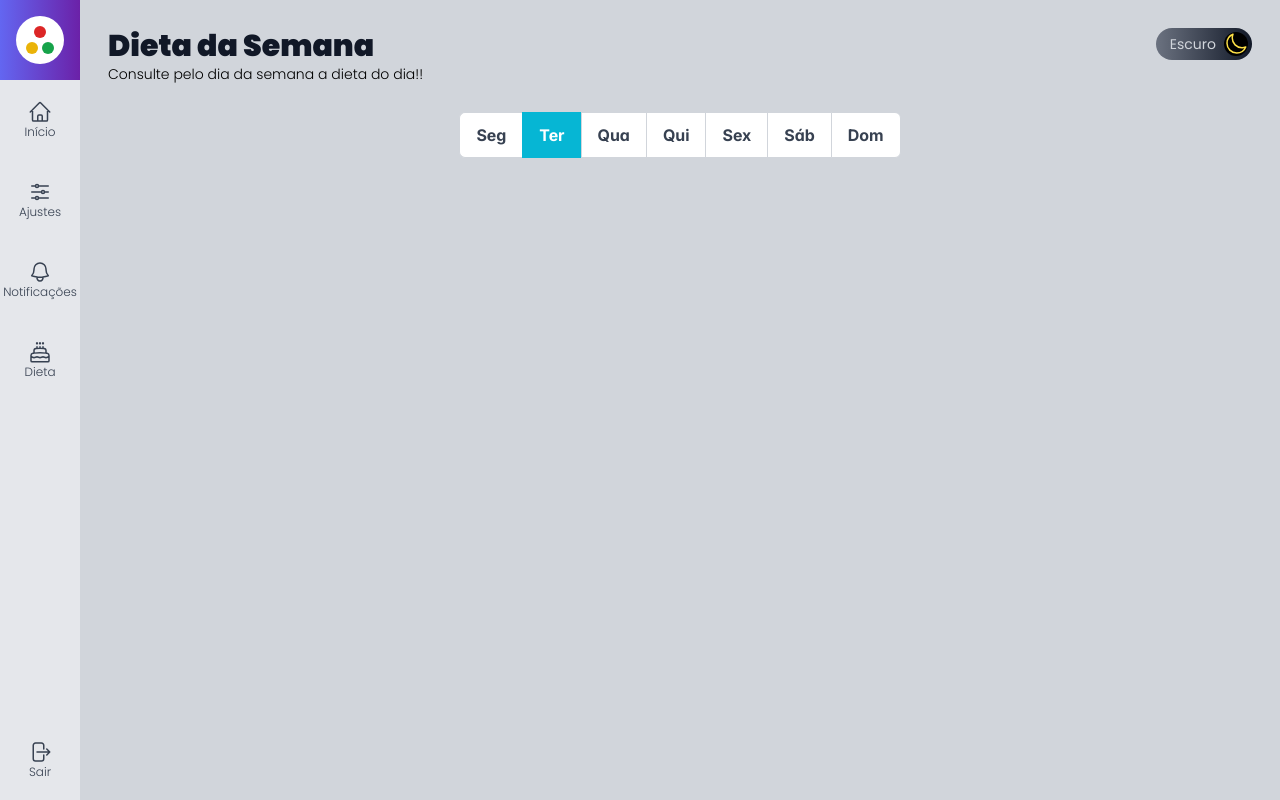
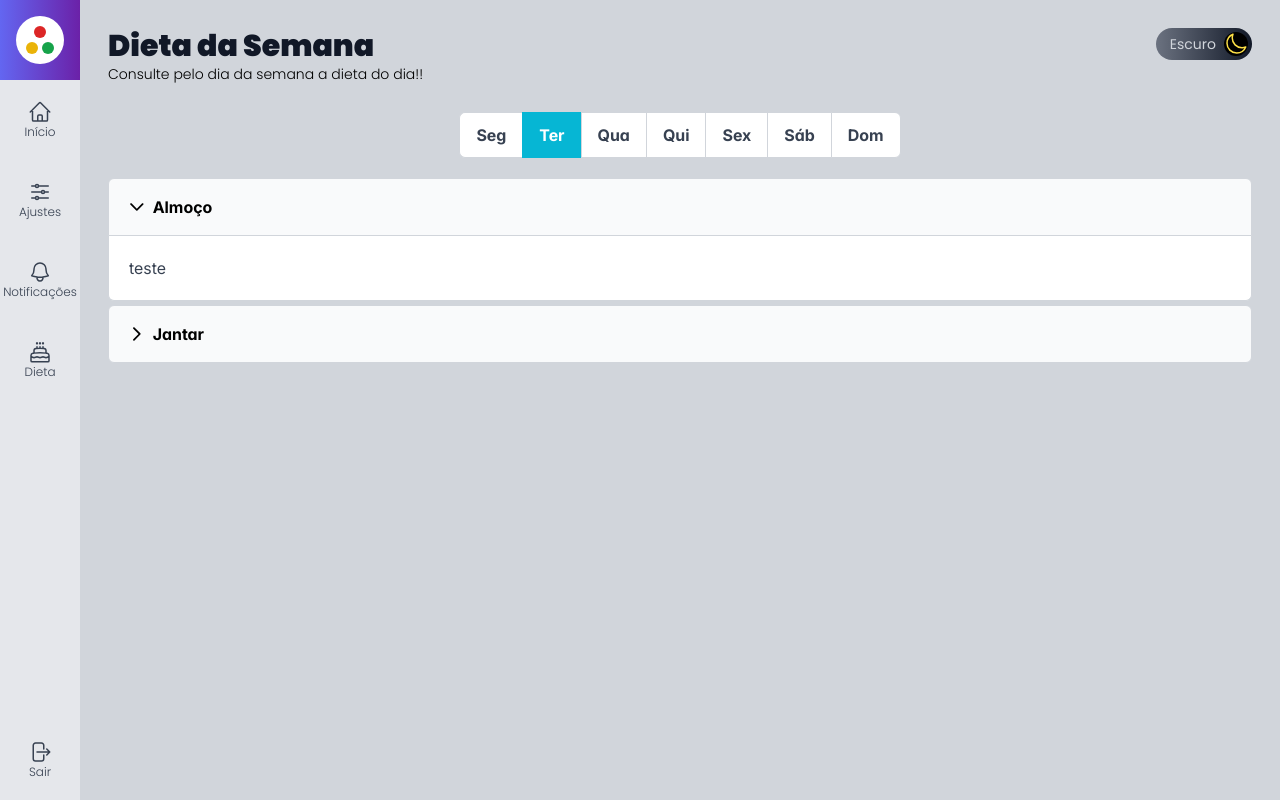
Before and after one commit to fjuncal/admin-template, a Next.js app: page /dieta in a window 1280 px wide. Built offline with nearby package versions, Linux system fonts and the light colour scheme; a web font is replaced by a local one.

Commit message:
Criando componente de Accordion Card

```diff
--- /dev/null
+++ b/src/components/template/AccordionCard.tsx
@@ -0,0 +1,21 @@
+import { Accordion, AccordionTab } from "primereact/accordion";
+
+interface AccordionCardProps {
+  textoAlmoco: string;
+  textoJantar: string;
+}
+
+export default function AccordionCard(props: AccordionCardProps) {
+  return (
+    <div>
+      <Accordion multiple activeIndex={[0]}>
+        <AccordionTab header="Almoço">
+          <p className="m-0">{props.textoAlmoco}</p>
+        </AccordionTab>
+        <AccordionTab header="Jantar">
+          <p className="m-0">{props.textoJantar}</p>
+        </AccordionTab>
+      </Accordion>
+    </div>
+  );
+}
--- a/src/pages/dieta.tsx
+++ b/src/pages/dieta.tsx
@@ -1,3 +1,4 @@
+import AccordionCard from "@/components/template/AccordionCard";
 import Layout from "@/components/template/Layout";
 import { SelectButton } from "primereact/selectbutton";
 import { useState } from "react";
@@ -24,10 +25,11 @@ export default function Dieta() {
           onChange={(e) => setSize(e.value)}
           options={diasDaSemana}
           className={`flex justify-center items-center
-            text-sm
+            text-sm mb-5
             `}
         />
       </div>
+      <AccordionCard textoAlmoco="teste" textoJantar="teste" />
     </Layout>
   );
 }
```
